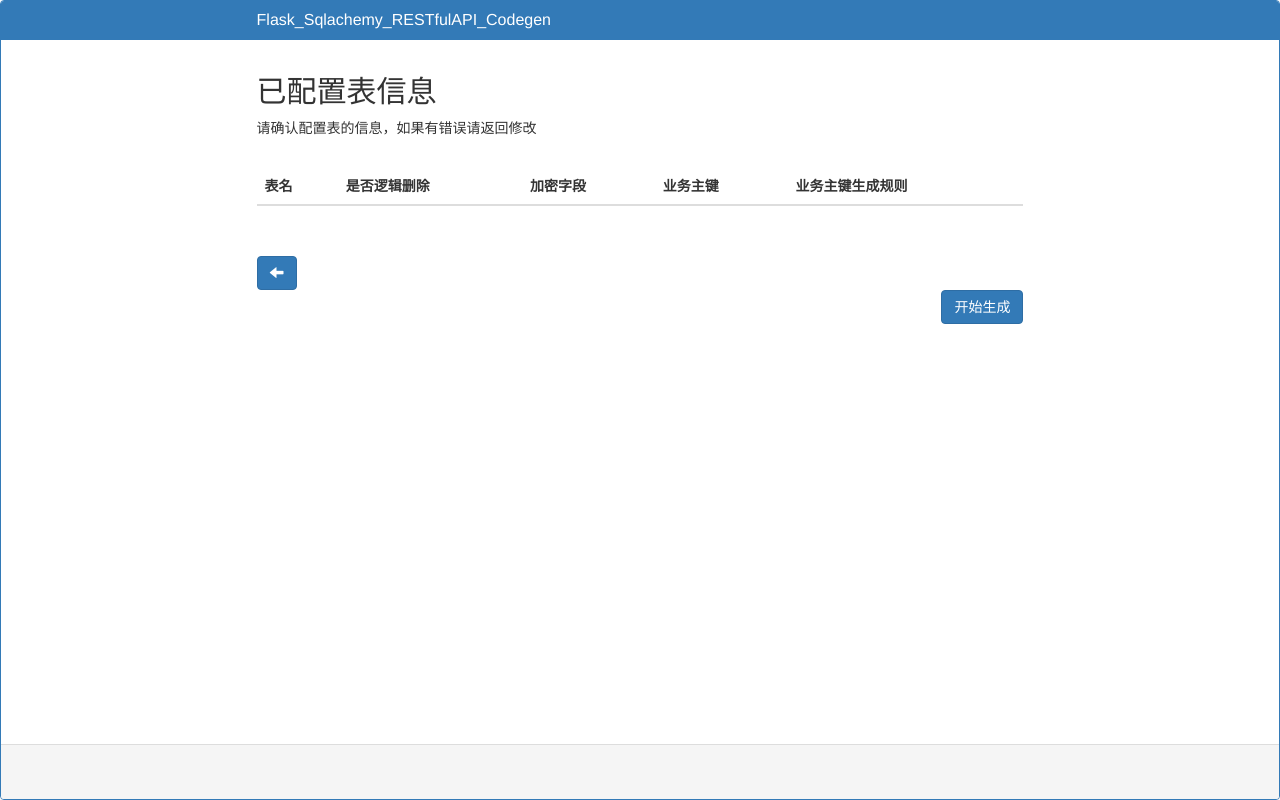
After one commit to ncepu-iDealStudio/Python_RESTfulAPI_Codegen, a Flask app: template ui/templates/showTableInfo.html in a window 1280 px wide. The commit adds this page. Run offline with Flask 2, Linux system fonts and the light colour scheme; the template is opened without the code that fills it: most values are stand-ins (such as "Sample title", 1, 10 or a date in 2020); lists and menus that the app fills with data are empty; parts of the project's set-up code (start-up, migrations or seed data) failed here and were passed over; some libraries are stand-ins or nearby versions.

Commit message:
前端 新增表的预览页面 细节修改

```diff
--- a/ui/static/js/table.js
+++ b/ui/static/js/table.js
@@ -104,7 +104,7 @@ function saveTableInfo() {
             if (isDeleted.checked) {
                 data[item].isdeleted = 'true';
             } else {
-                data[item].isdeleted = 'false';
+                data[item].isdeleted = '';
             }
             if (isBusinessKey.checked) {
                 data[item].isbusinesskey = selectBusinessKey.options[selectBusinessKey.selectedIndex].value;
--- a/ui/templates/project.html
+++ b/ui/templates/project.html
@@ -46,10 +46,10 @@
         </div>
 
         <div class="panel-body btn-body">
-            <button type="button" class="btn btn-primary" onclick="window.history.back()">
+            <button type="button" class="btn btn-primary" onclick="window.location.href='/table'">
                 <span class="glyphicon glyphicon-arrow-left"></span>
             </button>
-            <button type="submit" class="btn btn-primary btn-next">开始生成</button>
+            <button type="submit" class="btn btn-primary btn-next">下一步</button>
         </div>
 
         <div class="panel-footer">
--- /dev/null
+++ b/ui/templates/showTableInfo.html
@@ -0,0 +1,84 @@
+{% extends "bootstrap/base.html" %}
+
+{% block title %}Flask_Sqlachemy_RESTfulAPI_Codegen{% endblock %}
+
+{% block styles %}
+    {{ super() }}
+    <link rel="stylesheet" href="../static/css/global.css">
+{% endblock %}
+
+{% block content %}
+
+    <div class="panel panel-primary">
+        <div class="panel-heading">
+            <h3 class="panel-title">Flask_Sqlachemy_RESTfulAPI_Codegen</h3>
+        </div>
+        <div class="panel-body">
+            <h2> 已配置表信息 </h2>
+            请确认配置表的信息，如果有错误请返回修改
+        </div>
+        <div class="panel-body container-body">
+            <table class="table">
+                <thead>
+                <tr>
+                    <th>表名</th>
+                    <th>是否逻辑删除</th>
+                    <th>加密字段</th>
+                    <th>业务主键</th>
+                    <th>业务主键生成规则</th>
+                </tr>
+                </thead>
+                <tbody>
+
+                {% for item in tabledata %}
+                    {% if item.issave=='true' %}
+                        <tr>
+                            <td>{{ item.table }}</td>
+                            <td>
+                                {% if item.isdeleted=='' %}
+                                    否
+                                {% elif item.isdeleted=='true' %}
+                                    是
+                                {% endif %}
+                            </td>
+                            <td>
+                                {% for itemencrypt in item.encrypt %}
+                                    {{ itemencrypt }},
+                                {% endfor %}
+                                {% if item.encrypt==[] %}
+                                    /
+                                {% endif %}
+                            </td>
+                            <td>
+                                {{ item.isbusinesskey }}
+                                {% if item.isbusinesskey=='' %}
+                                    /
+                                {% endif %}
+                            </td>
+                            <td>
+                                {{ item.businesskeyrule }}
+                                {% if item.businesskeyrule=='' %}
+                                    /
+                                {% endif %}</td>
+                        </tr>
+                    {% endif %}
+                {% endfor %}
+
+                </tbody>
+            </table>
+        </div>
+
+        <div class="panel-body btn-body">
+            <button type="button" class="btn btn-primary" onclick="window.history.back()">
+                <span class="glyphicon glyphicon-arrow-left"></span>
+            </button>
+            <form method="post">
+                <button type="submit" class="btn btn-primary btn-next">开始生成</button>
+            </form>
+        </div>
+
+        <div class="panel-footer">
+        </div>
+    </div>
+
+{% endblock %}
```
Also changed, not shown: ui/api/views.py (+18 -10 lines), ui/templates/table.html (+8 -3 lines).
